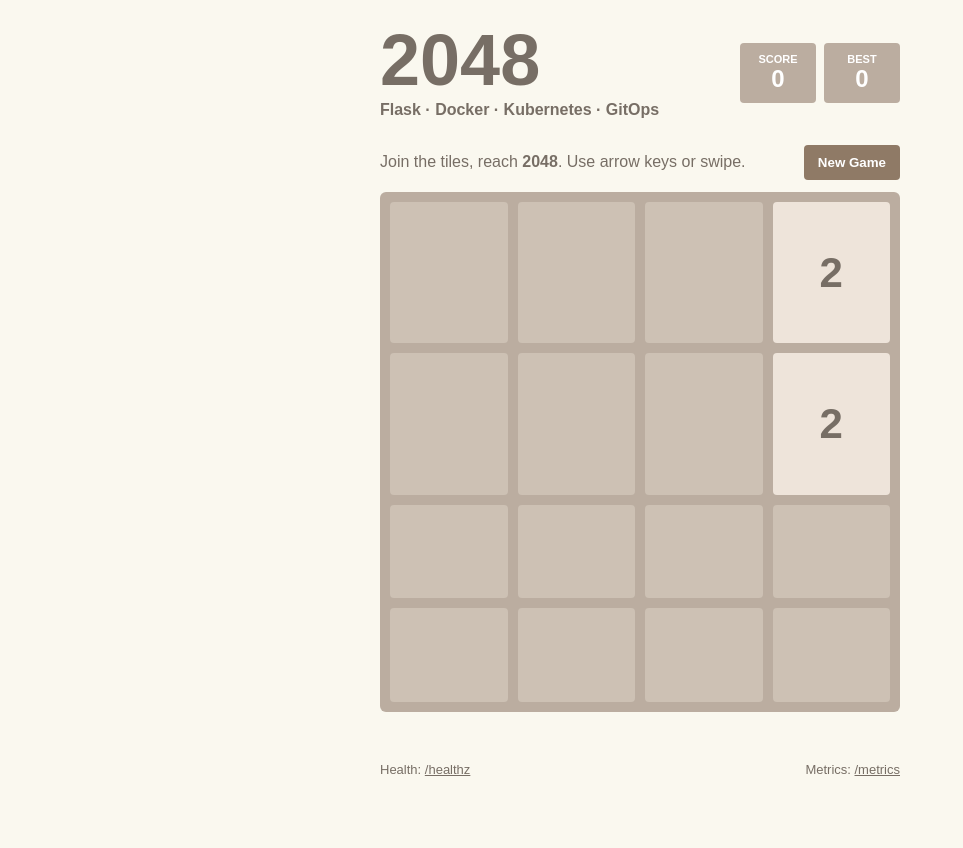
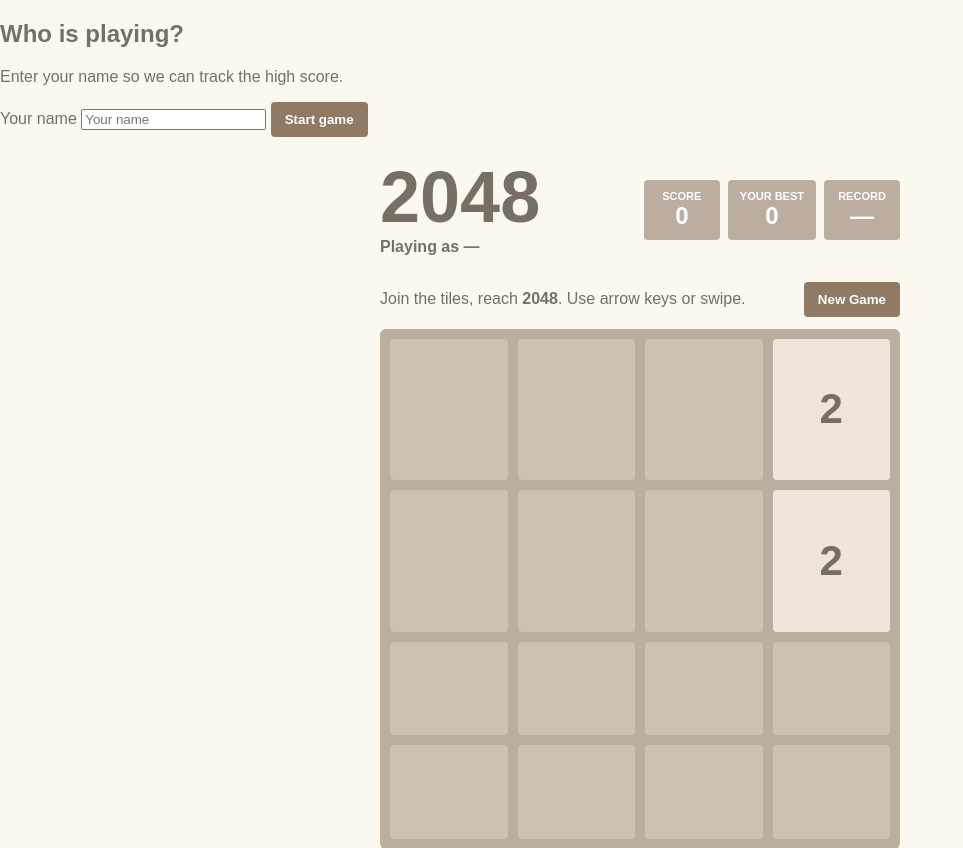
Before and after one commit to Sujju-12/2048-game-deploy, a Flask app: page / in a window 1280 px wide. Shown: the top 848 px of the page, without its empty margins (0-963 px from the left). Before the commit the page ends 776 px from the top, so only its background shows below. Run offline with Flask 3, Linux system fonts and the light colour scheme.

Commit message:
Complete high score UI: name modal and record display

```diff
--- a/templates/index.html
+++ b/templates/index.html
@@ -7,15 +7,31 @@
   <link rel="stylesheet" href="{{ url_for('static', filename='style.css') }}">
 </head>
 <body>
+  <div class="name-modal" id="name-modal" role="dialog" aria-modal="true" aria-labelledby="name-modal-title">
+    <div class="name-modal-card">
+      <h2 id="name-modal-title">Who is playing?</h2>
+      <p>Enter your name so we can track the high score.</p>
+      <form id="name-form">
+        <label class="sr-only" for="player-name">Your name</label>
+        <input id="player-name" name="player-name" type="text" maxlength="40" autocomplete="nickname" placeholder="Your name" required>
+        <button type="submit">Start game</button>
+      </form>
+    </div>
+  </div>
+
   <main class="container">
     <header class="topbar">
       <div>
         <h1>2048</h1>
-        <p>Flask · Docker · Kubernetes · GitOps</p>
+        <p class="player-line">Playing as <strong id="player-label">—</strong></p>
       </div>
       <div class="scores">
         <div><span>SCORE</span><strong id="score">0</strong></div>
-        <div><span>BEST</span><strong id="best">0</strong></div>
+        <div><span>YOUR BEST</span><strong id="best">0</strong></div>
+        <div class="record-box">
+          <span>RECORD</span>
+          <strong id="record-display">—</strong>
+        </div>
       </div>
     </header>
 
@@ -24,7 +40,7 @@
       <button id="new-game" type="button">New Game</button>
     </section>
 
-    <section class="game-board" id="board" aria-label="2048 game board"></section>
+    <section class="game-board" id="board" aria-label="2048 game board" aria-hidden="true"></section>
     <p class="status" id="status" role="status" aria-live="polite"></p>
 
     <footer>
```
